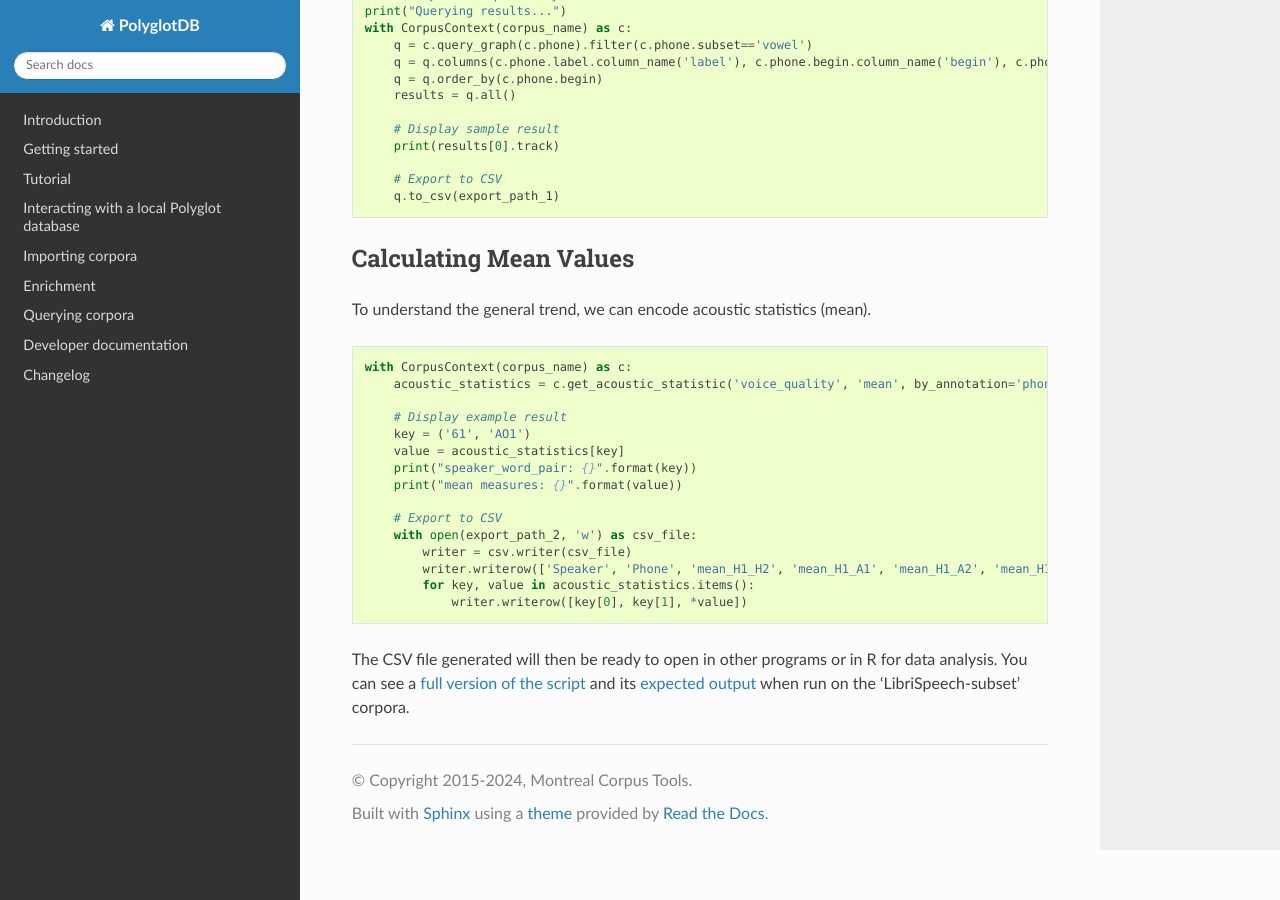
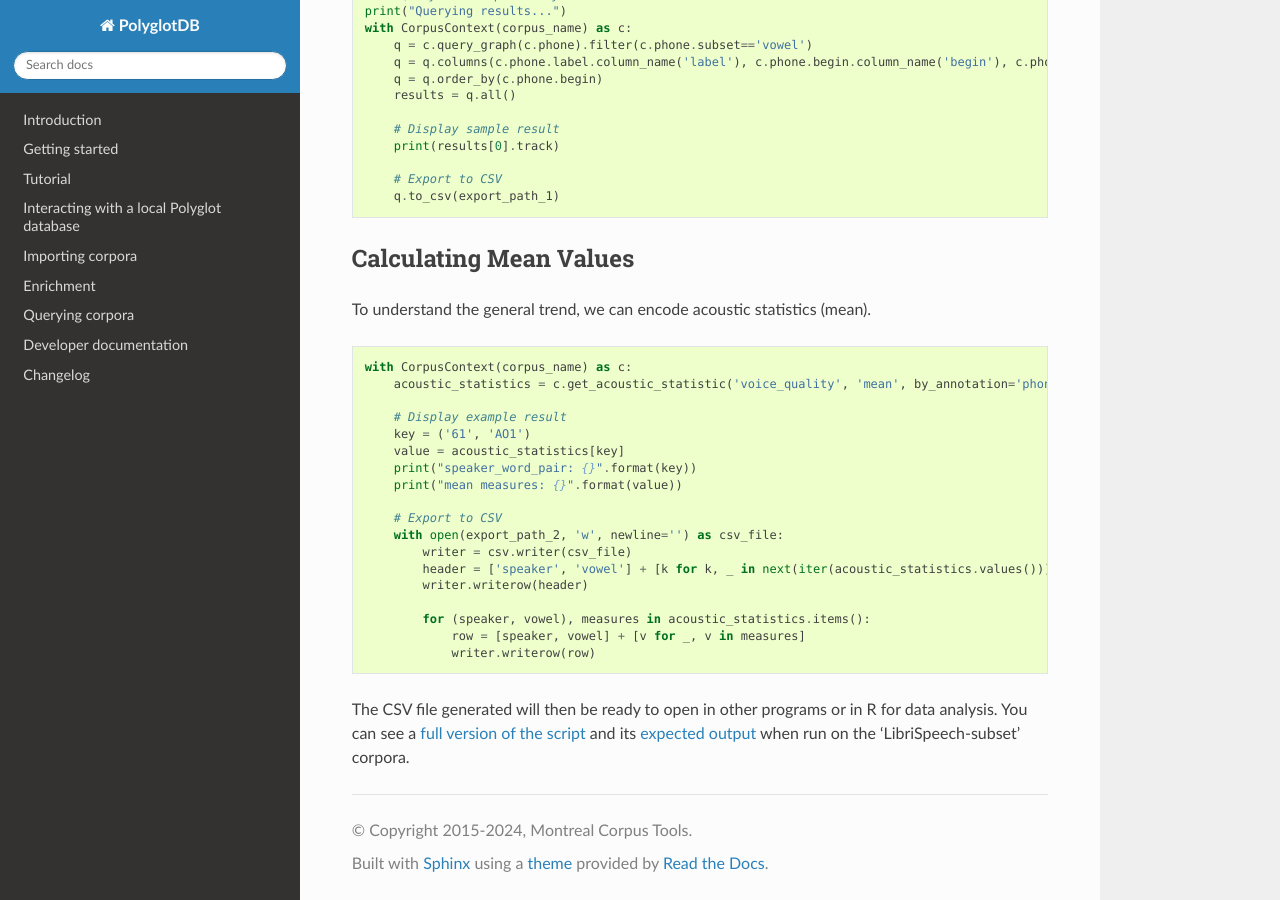
Before and after one commit to MontrealCorpusTools/PolyglotDB, a Sphinx documentation site: the page built from docs/source/tutorial_custom_script.rst, in a window 1280 px wide and 900 px high, scrolled down 1618 px. Built offline with Sphinx 7.4.7 and the Read the Docs theme 3.1.0, drawn with Linux system fonts in a browser that asks for light colours; the version number could not be read and is left out.

Commit message:
Address PR comments

```diff
--- a/docs/source/tutorial_custom_script.rst
+++ b/docs/source/tutorial_custom_script.rst
@@ -118,11 +118,14 @@ To understand the general trend, we can encode acoustic statistics (mean).
         print("mean measures: {}".format(value))
 
         # Export to CSV
-        with open(export_path_2, 'w') as csv_file:
+        with open(export_path_2, 'w', newline='') as csv_file:
             writer = csv.writer(csv_file)
-            writer.writerow(['Speaker', 'Phone', 'mean_H1_H2', 'mean_H1_A1', 'mean_H1_A2', 'mean_H1_A3'])
-            for key, value in acoustic_statistics.items():
-                writer.writerow([key[0], key[1], *value])
+            header = ['speaker', 'vowel'] + [k for k, _ in next(iter(acoustic_statistics.values()))]
+            writer.writerow(header)
+
+            for (speaker, vowel), measures in acoustic_statistics.items():
+                row = [speaker, vowel] + [v for _, v in measures]
+                writer.writerow(row)
 
 
 The CSV file generated will then be ready to open in other programs or in R for data analysis. You can see a `full version of the script`_ and its `expected output`_ when run on the 'LibriSpeech-subset' corpora.
```
Also changed, not shown: docs/source/acoustics_encoding.rst (+14 -71 lines), 4 other files.
